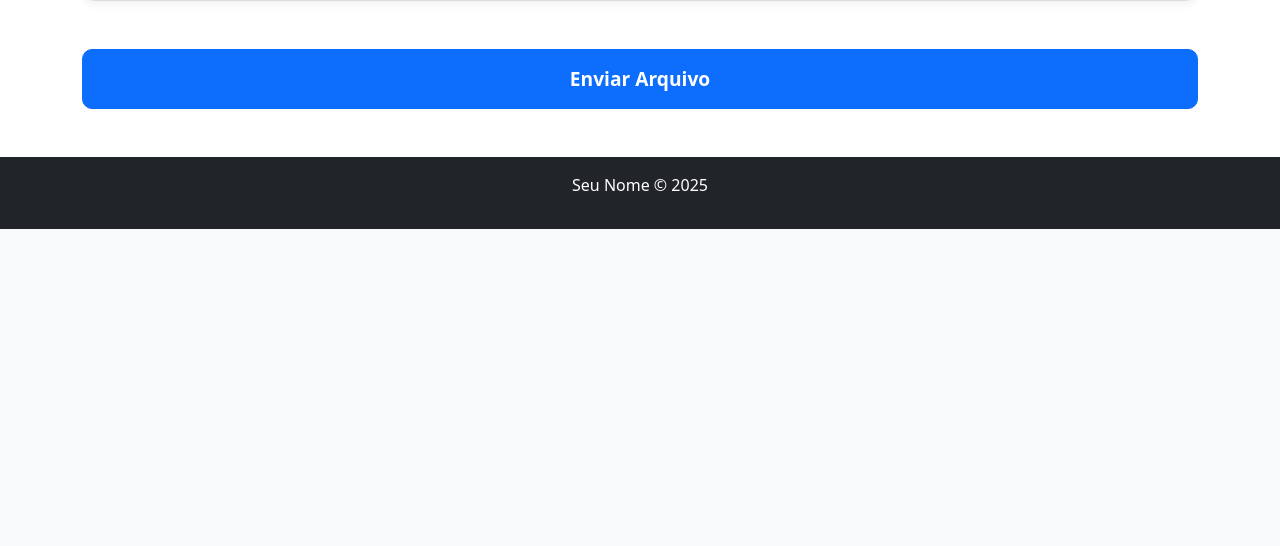
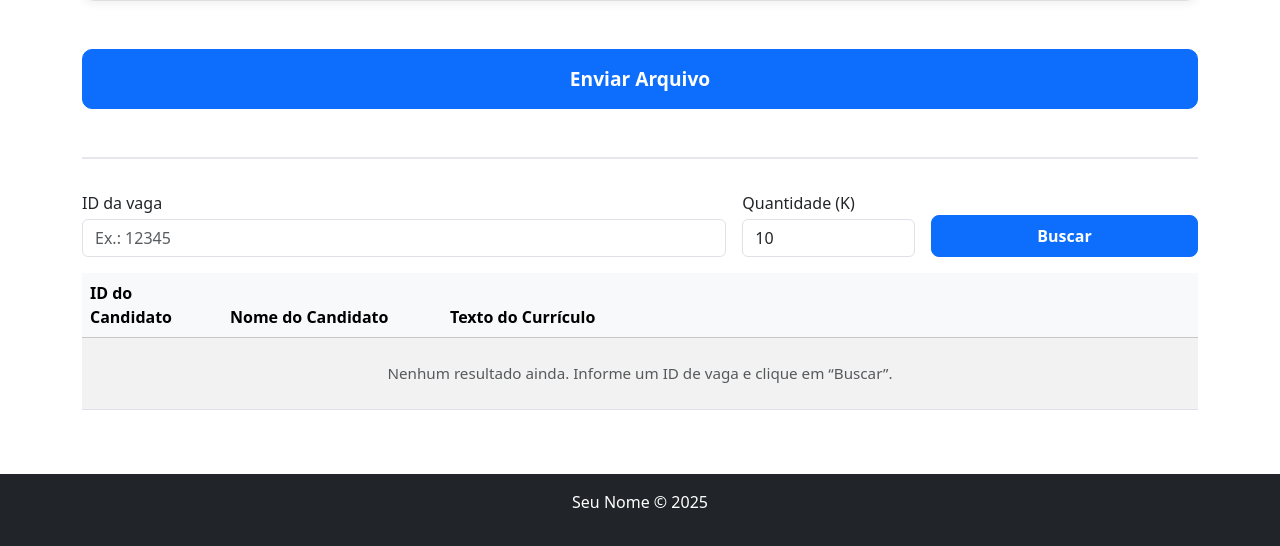
Before and after one commit to valteci/Datathon, a Flask app: page / in a window 1280 px wide. Shown: the part 683-1229 px from the top of the page. Before the commit the page ends 912 px from the top, so only its background shows below. Run offline with Flask 3, Linux system fonts and the light colour scheme; some libraries are stand-ins or nearby versions.

Commit message:
implementando layoute base do front

```diff
--- a/src/routes.py
+++ b/src/routes.py
@@ -12,26 +12,23 @@ def index():
 @bp.route("/upload", methods=["POST"])
 def upload_files():
     # Verifica se os arquivos estão presentes na requisição
-    if "vagas" not in request.files or "candidatos" not in request.files:
-        return jsonify({"error": "Os dois arquivos (vagas e candidatos) sao obrigatorios."}), 400
+    if "vagas" not in request.files:
+        return jsonify({"error": "O arquivo de vaga e obrigatorio."}), 400
 
     vagas_file = request.files["vagas"]
-    candidatos_file = request.files["candidatos"]
     # Verifica se os arquivos têm extensão .json
-    if not vagas_file.filename.endswith(".json") or not candidatos_file.filename.endswith(".json"):
-        return jsonify({"error": "Os arquivos devem ser no formato .json."}), 400
+    if not vagas_file.filename.endswith(".json"):
+        return jsonify({"error": "O arquivo deve ser no formato .json."}), 400
 
     try:
         loader = Load()
 
         # Carrega vagas e candidados no Redis
         loader.load_vagas(vagas_file)
-        loader.load_applicants(candidatos_file)
 
         return jsonify({
-            "message": "Arquivos recebidos e vagas salvas no Redis com sucesso!",
+            "message": "Arquivo recebido e vagas salvas no Redis com sucesso!",
             "vagas_filename": vagas_file.filename,
-            "candidatos_filename": candidatos_file.filename
         }), 200
 
     except Exception as e:
--- a/src/static/css/style.css
+++ b/src/static/css/style.css
@@ -1,4 +1,6 @@
-/* Geral */
+/* =========================
+   Base / Layout
+   ========================= */
 body {
   font-family: Arial, sans-serif;
   background-color: #f9f9f9;
@@ -10,7 +12,16 @@ body {
   height: auto;
 }
 
-/* Box de conteúdo */
+/* Footer sempre no fim */
+footer {
+  position: relative;
+  bottom: 0;
+  width: 100%;
+}
+
+/* =========================
+   Cartões / Upload
+   ========================= */
 .content-box {
   background: #ffffff;
   border: 1px solid #ddd;
@@ -35,20 +46,17 @@ body {
   margin-top: 15px;
   background-color: #fff;
 }
-
 .upload-box:hover,
 .upload-box.dragover {
   background-color: #f1f9ff;
   border-color: #0056b3;
 }
-
 .upload-content {
   display: flex;
   flex-direction: column;
   align-items: center;
   color: #007bff;
 }
-
 .file-name {
   margin-top: 10px;
   font-size: 0.9rem;
@@ -57,7 +65,7 @@ body {
   text-align: center;
 }
 
-/* Mensagens de erro */
+/* Mensagens de erro dos inputs de arquivo */
 .error-message {
   margin-top: 8px;
   font-size: 0.85rem;
@@ -67,17 +75,49 @@ body {
   display: none;
 }
 
-/* Botão de envio */
+/* =========================
+   Botões
+   ========================= */
+/* Botão principal (Upload) – CTA grande */
 #uploadBtn {
   font-size: 1.2rem;
   padding: 15px;
   font-weight: bold;
   border-radius: 10px;
-  transition: all 0.3s ease;
+  transition: all 0.2s ease-in-out;
+  background-color: var(--bs-primary);
+  border-color: var(--bs-primary);
+}
+#uploadBtn:hover {
+  background-color: #0b5ed7; /* hover primary bootstrap */
+  border-color: #0a58ca;
+}
+#uploadBtn:active,
+#uploadBtn:focus {
+  background-color: #0a58ca;
+  border-color: #0a53be;
+  box-shadow: 0 0 0 .25rem rgba(13,110,253,.25);
 }
 
-#uploadBtn:hover {
-  background-color: #0056b3;
+/* Botão de busca – tamanho do input (não usar .btn-lg no HTML) */
+#buscarBtn {
+  font-size: 1rem;
+  padding: .5rem 1rem;        /* altura próxima da .form-control */
+  font-weight: 600;
+  border-radius: .5rem;       /* combina com cantos do input */
+  transition: all 0.2s ease-in-out;
+  background-color: var(--bs-primary);
+  border-color: var(--bs-primary);
+}
+#buscarBtn:hover {
+  background-color: #0b5ed7;
+  border-color: #0a58ca;
+}
+#buscarBtn:active,
+#buscarBtn:focus {
+  background-color: #0a58ca;
+  border-color: #0a53be;
+  box-shadow: 0 0 0 .25rem rgba(13,110,253,.25);
 }
 
 /* Mensagem de sucesso/erro do envio */
@@ -88,18 +128,63 @@ body {
   text-align: center;
   display: none;
 }
+.upload-message.success { color: #28a745; } /* verde */
+.upload-message.error   { color: #dc3545; } /* vermelho */
 
-.upload-message.success {
-  color: #28a745; /* verde */
+/* Label mais próximo do input */
+.form-label.mb-1 { margin-bottom: .25rem !important; }
+
+/* =========================
+   Seção de Resultados
+   ========================= */
+.section-divider {
+  margin: 3rem 0 2rem;   /* mais respiro entre seções */
+  border: 0;
+  border-top: 2px solid #e5e7eb;
+  opacity: 1;
 }
 
-.upload-message.error {
-  color: #dc3545; /* vermelho */
+.results-section, .form-text {
+  margin-top: 0.5rem;
 }
 
-/* Footer sempre no fim */
-footer {
-  position: relative;
-  bottom: 0;
-  width: 100%;
+/* Tabela */
+.results-table .col-id    { width: 140px; }
+.results-table .col-name  { width: 220px; }
+.results-table .col-resume{ width: auto; }
+
+/* Quebra de linha no texto do currículo */
+.results-table td.resume-cell,
+.results-table td:nth-child(3) {
+  white-space: normal;
+  overflow-wrap: anywhere;
+  word-break: break-word;
 }
+
+/* Estado de tabela vazia */
+.results-table .empty-row td {
+  font-size: 0.95rem;
+}
+
+/* Botões: focus ring só quando navegado por teclado */
+#uploadBtn:focus-visible,
+#buscarBtn:focus-visible {
+  box-shadow: 0 0 0 .25rem rgba(13,110,253,.25);
+}
+
+#uploadBtn:focus,
+#buscarBtn:focus {
+  box-shadow: none; /* anula o foco “sempre ativo” do mouse */
+}
+
+/* =========================
+   Responsividade
+   ========================= */
+@media (min-width: 768px) {
+  .k-compact { max-width: 200px; }
+}
+
+@media (max-width: 576px) {
+  .results-table .col-id   { width: 100px; }
+  .results-table .col-name { width: 160px; }
+}
--- a/src/static/js/script.js
+++ b/src/static/js/script.js
@@ -113,3 +113,20 @@ document.addEventListener("DOMContentLoaded", function() {
     setupDragAndDrop('[data-type="vagas"]', "vagasFile", "vagasFileName", "vagasError");
     setupUploadButton();
 });
+
+
+document.addEventListener("DOMContentLoaded", function () {
+  const buscarBtn = document.getElementById("buscarBtn");
+  if (buscarBtn) {
+    buscarBtn.addEventListener("click", function () {
+      // Aqui vamos implementar o fetch depois.
+      // Por enquanto, só garante a UX básica (ex.: limpar estado vazio, etc).
+      // Exemplo (comentado):
+      // const jobId = document.getElementById("jobIdInput").value.trim();
+      // if (!jobId) return;
+      // document.querySelector("#resultsBody").innerHTML = `
+      //   <tr><td>123</td><td>Fulano da Silva</td>
+      //   <td class="resume-cell">Texto do currículo...</td></tr>`;
+    });
+  }
+});
--- a/src/templates/index.html
+++ b/src/templates/index.html
@@ -54,7 +54,64 @@
         <div id="uploadMessage" class="upload-message"></div>
       </div>
     </div>
+
+    <!-- Divisor/separador de seção -->
+    <hr class="section-divider">
+
+    <!-- Seção: Consulta por ID de vaga -->
+    <section class="results-section">
+      <div class="row g-3 align-items-end mb-3">
+        <!-- ID da vaga -->
+        <div class="col-12 col-md-7">
+          <label for="jobIdInput" class="form-label mb-1">ID da vaga</label>
+          <input type="text" id="jobIdInput" class="form-control" placeholder="Ex.: 12345">
+        </div>
+
+        <!-- Quantidade K (compacto no desktop) -->
+        <div class="col-12 col-md-2 k-compact">
+          <label for="topKInput" class="form-label mb-1">Quantidade (K)</label>
+          <input
+            type="number"
+            id="topKInput"
+            class="form-control"
+            placeholder="Ex.: 10"
+            min="1"
+            step="1"
+            inputmode="numeric"
+            pattern="[0-9]*"
+            value="10">
+        </div>
+
+        <!-- Botão -->
+        <div class="col-12 col-md-3">
+          <button id="buscarBtn" class="btn btn-primary w-100">Buscar</button>
+        </div>
+      </div>
+
+      <!-- Tabela permanece igual -->
+      <div class="table-responsive">
+        <table class="table table-striped table-hover align-middle results-table">
+          <thead class="table-light">
+            <tr>
+              <th class="col-id">ID do Candidato</th>
+              <th class="col-name">Nome do Candidato</th>
+              <th class="col-resume">Texto do Currículo</th>
+            </tr>
+          </thead>
+          <tbody id="resultsBody">
+            <tr class="empty-row">
+              <td colspan="3" class="text-center text-muted py-4">
+                Nenhum resultado ainda. Informe um ID de vaga e clique em “Buscar”.
+              </td>
+            </tr>
+          </tbody>
+        </table>
+      </div>
+    </section>
+
   </main>
+
+
 
   <!-- Footer -->
   <footer class="bg-dark text-white text-center py-3 mt-auto">
```
